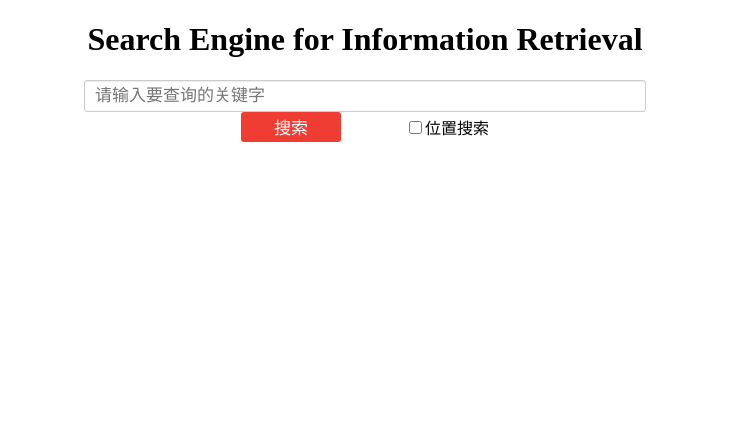
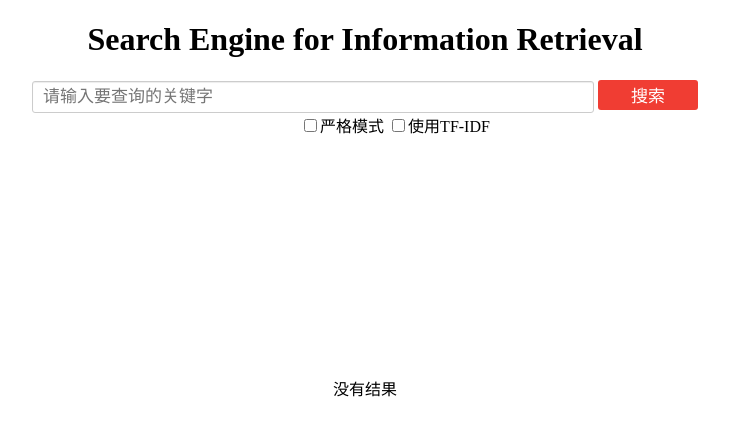
Before and after one commit to Tokubara/IRhwx, a Flask app: page / in a window 1280 px wide. Shown: the top 436 px of the page, without its empty margins (275-1004 px from the left). Run offline with Flask 2, Linux system fonts and the light colour scheme.

Commit message:
添加了开启tf-idf的选项

```diff
--- a/app.py
+++ b/app.py
@@ -25,32 +25,33 @@
 @app.route('/', methods=['GET', 'POST'])
 @app.route('/search', methods=['GET', 'POST'])
 def index(): #? 奇怪的是, 这里不是dynamic pattern,为什么有name参数, 猜测是多余的
-    # pos_search = False # 控制是否控制位置搜索
+    # is_strict = False # 控制是否控制位置搜索
     if request.method =='POST': # 这个函数几乎全部都是这里了, 可见主要是如何处理表单
         query_str = request.form['keyword'] # 第一个输入框, 也就是要查询的
         old_query_str=query_str
-        pos_search = transfer_checkbox(request.form.get('pos_search')) #? 是不是这样的, 意味着, 如果checkbox不勾选, 那么返回是None, 否则返回不是None
-
+        is_strict = transfer_checkbox(request.form.get('is_strict')) #? 是不是这样的, 意味着, 如果checkbox不勾选, 那么返回是None, 否则返回不是None
+        is_tf_idf=transfer_checkbox(request.form.get('is_tf_idf'))
+        method="TF-IDF" if is_tf_idf else "BM25"
         # se = SearchEngine(sentence_log='sentence_id', index_name="full-index")
-        # pos_search = True
+        # is_strict = True
         query_str, within, fixed = get_within_fixed(query_str)
-        query_dict = se.get_query_dict(query_str, pos=pos_search)
+        query_dict = se.get_query_dict(query_str, pos=is_strict)
         res_body = se.get_query_res(query_dict)
-        if pos_search:
+        if is_strict:
             if not within:
                 within=np.inf
             res_body = se.query_pos_filter(res_body, query_str, within=within, fix=fixed)
-        sort_res = se.sort_query(res_body, query_str)
+        sort_res = se.sort_query(res_body, query_str, method=method)
         res_num = len(res_body)
         if (res_num > 10):
             sort_res = sort_res[:10]
             res_num=10
         res_body = [res_body[i]["_source"]["origin"] for i in sort_res]
-        print("res_num={}".format(res_num))
+        # print("res_num={}".format(res_num))
         # print(res_body)
-        for i,j in enumerate(res_body):
-            print("{} {}".format(i+1,j))
-        return render_template('search.html', res_body=res_body, pos_search=pos_search,query_str=old_query_str, res_num=res_num)
+        # for i,j in enumerate(res_body):
+        #     print("{} {}".format(i+1,j))
+        return render_template('search.html', res_body=res_body, is_strict=is_strict, query_str=old_query_str, res_num=res_num, is_tf_idf=is_tf_idf)
     return render_template('search.html')
 
 if __name__ == '__main__':
--- a/templates/search.html
+++ b/templates/search.html
@@ -8,59 +8,59 @@
 <body style="text-align:center">
 <h1>Search Engine for Information Retrieval</h1>
 <div id="Layer1" class="wrapper">
-    {% if message %} {{message}} {% endif %}
+{#    {% if message %} {{message}} {% endif %}#}
     <form method="POST">
         <label>
-{#            {% if query_str %}#}
             <input name="keyword"
                 type="text"
                 class="speech-input"
                 autocomplete="off"
                 placeholder="请输入要查询的关键字"
                 value="{{ query_str }}">
-{#            {% else %}#}
-{#            <input name="keyword"#}
-{#                type="text"#}
-{#                class="speech-input"#}
-{#                autocomplete="off"#}
-{#                placeholder="请输入要查询的关键字"> {# 如果没有定义info, 就没有value, 这样的话, 岂不是白给? 是不是意味着, info代表着错误情况 #}
-{#            {% endif %}#}
+            <input type="submit" name="Submit" class="searchbutton" value="搜索" />
         </label>
         <br/>
         <div>
             <label style="margin-right: 30px;">
-                <input type="submit" name="Submit" class="searchbutton" value="搜索" />
+
             </label>
             <label style="margin-left: 30px;">
-                {% if pos_search %}
-                    <input name='pos_search' type='checkbox' checked>位置搜索
+                {% if is_strict %}
+                    <input name='is_strict' type='checkbox' checked>严格模式
                 {% else %}
-                    <input name='pos_search' type='checkbox'>位置搜索
+                    <input name='is_strict' type='checkbox'>严格模式
+                {% endif %}
+            {% if is_tf_idf %}
+                    <input name='is_tf_idf' type='checkbox' checked>使用TF-IDF
+                {% else %}
+                    <input name='is_tf_idf' type='checkbox'>使用TF-IDF
                 {% endif %}
             </label>
         </div>
     </form>
 </div>
-    {% if res_body %}
+{% if res_num %}
     <div>
-    <table style="margin:auto">
+    <table>
         <tr>
             <th>Rank</th>
             <th>News</th>
 {#            <th>Score</th>#}
 {#            <th>Pos</th>#}
         </tr>
-        {% for i in len(res_body) %}
-        {% set res = res_body[i] %}
+        {% for i in range(res_num) %}
+{#        {% set res = res_body[i] %}#}
         <tr>
             <td>{{ i + 1 }}</td>
-            <td>{{ res["_source"]["origin"] }}</td>
+            <td>{{ res_body[i] }}</td>
 {#            <td>{{ answer.tf }}</td>#}
 {#            <td>{{ answer.pos }}</td>#}
         </tr>
         {% endfor %}
     </table>
     </div>
+        {% else %}
+        <p>没有结果</p>
     {% endif %}
 
 </body>
```
